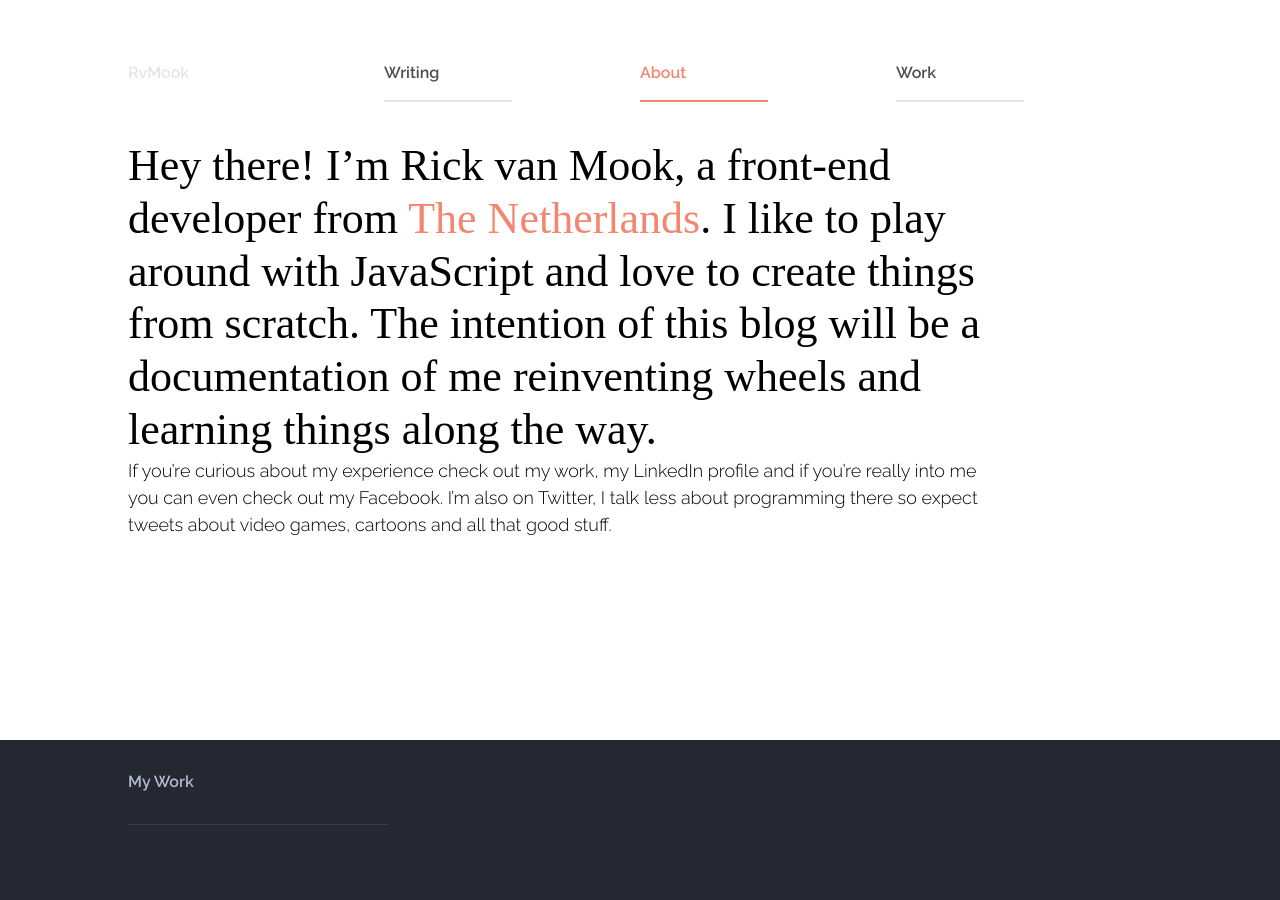
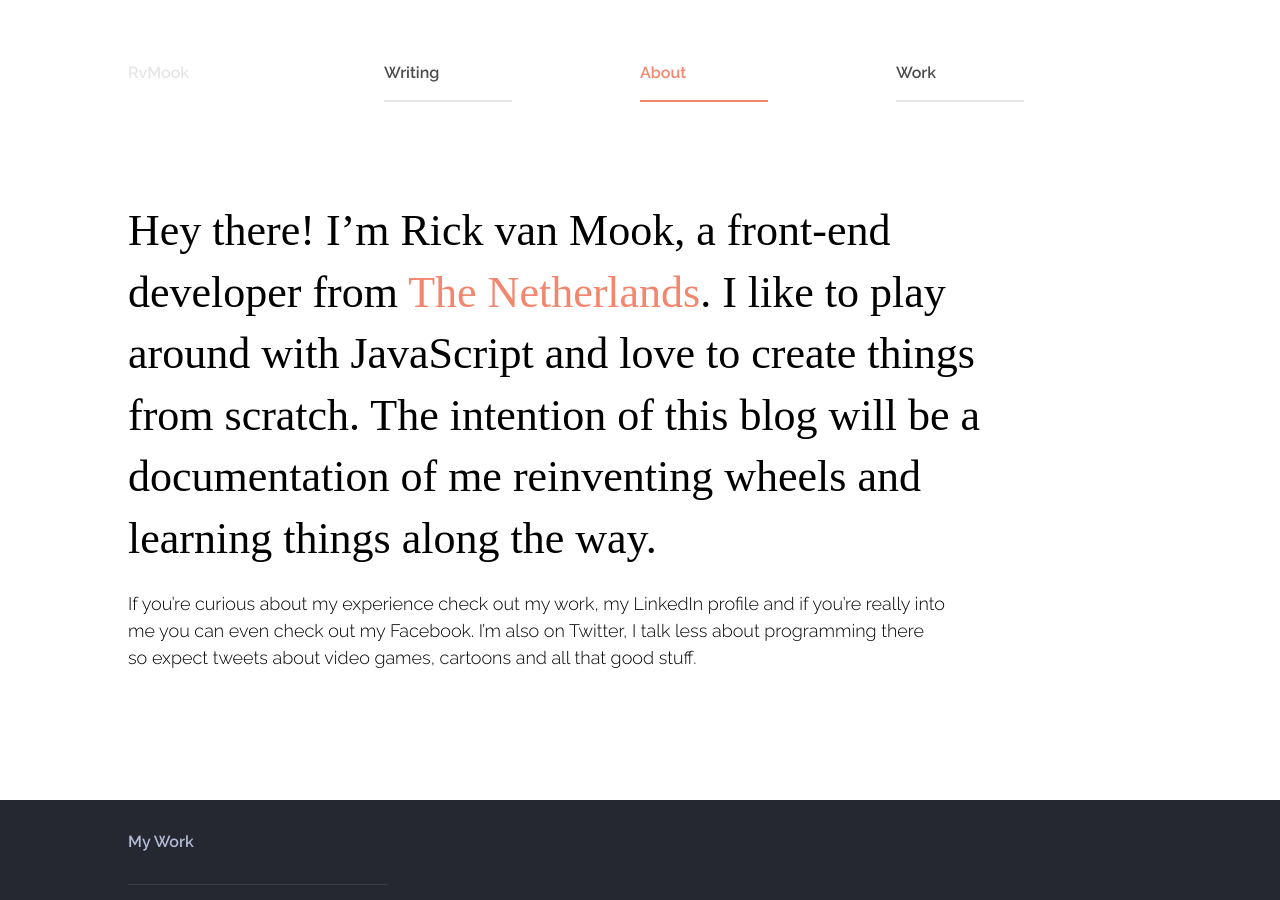
Before and after one commit to rickvanmook/rickvanmook.github.io, a Jekyll site: the page built from about.html, in a window 1280 px wide and 900 px high. Built offline with Jekyll 4.4.1, drawn with Linux system fonts in a browser that asks for light colours; some web fonts are replaced.

Commit message:
Added margins to about page

```diff
--- a/_sass/_about.scss
+++ b/_sass/_about.scss
@@ -15,6 +15,7 @@
 		color: $primary;
 	}
 
+	margin-top: 60px;
 	/* equal to footer height */
 	margin-bottom: -160px;
 
@@ -60,12 +61,13 @@
 	width: 85%;
 	font-family: $font-serif;
 	font-size: 44px;
-	line-height: 1.2;
+	line-height: 1.4;
 }
 
 .about__sub {
 
-	width: 85%;
+	width: 80%;
 	font-size: 18px;
 	font-family: $font-sans;
+	margin: 20px 0 63px;
 }
```
